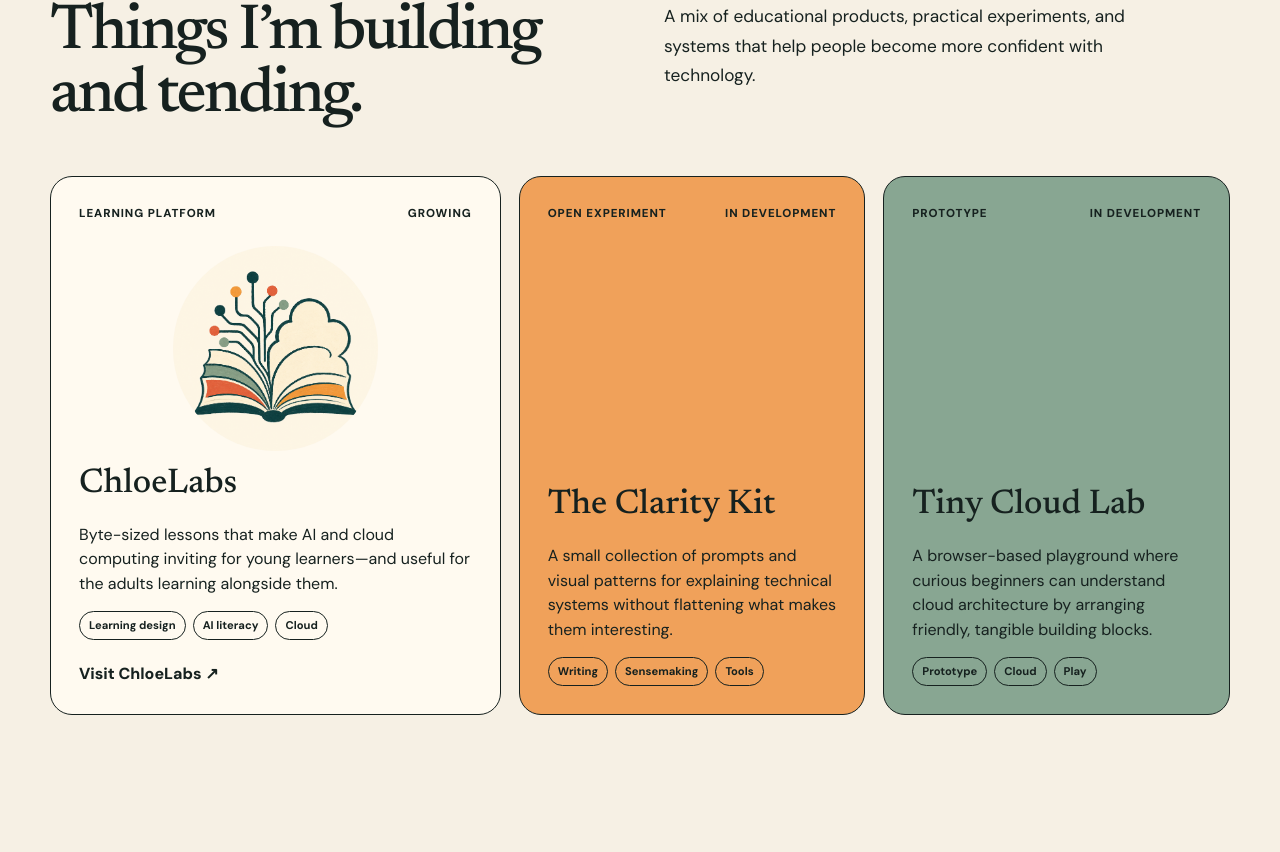
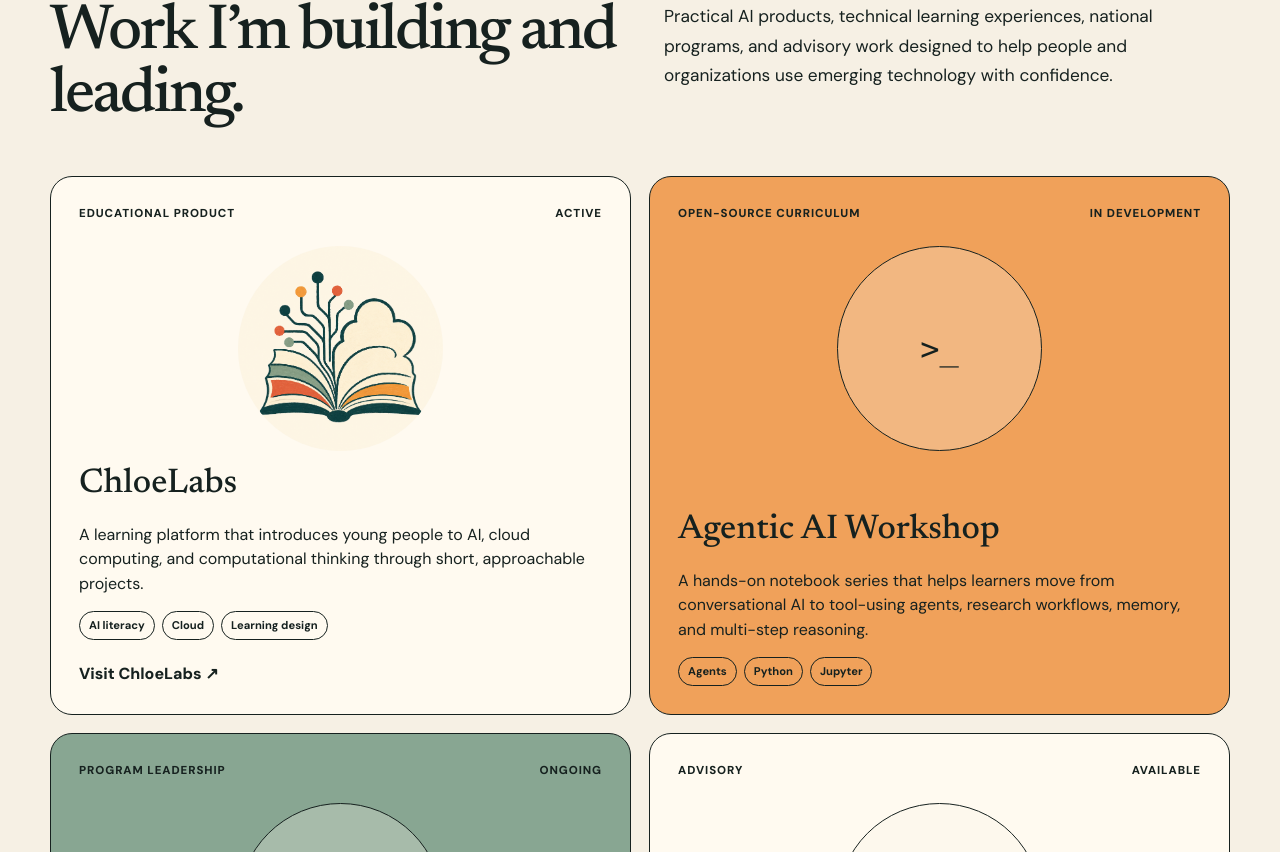
Before and after one commit to amanda-tan/personal-site, a Next.js app: page / in a window 1280 px wide. Shown: the part 1028-1880 px from the top of the page. Built offline with nearby package versions, Linux system fonts and the light colour scheme; no server answers.

Commit message:
fixed css

```diff
--- a/app/globals.css
+++ b/app/globals.css
@@ -128,7 +128,7 @@
   margin: 0;
 }
 .section-heading > p:last-child { font-size: 1.08rem; line-height: 1.7; margin: 0; max-width: 520px; }
-.project-grid { display: grid; gap: 18px; grid-template-columns: 1.3fr 1fr 1fr; }
+.project-grid { display: grid; gap: 18px; grid-template-columns: repeat(2, minmax(0, 1fr)); }
 .project-card {
   border: 1px solid var(--ink);
   border-radius: 22px;
@@ -141,8 +141,23 @@
 .card-1 { background: var(--paper); }
 .card-2 { background: var(--apricot); }
 .card-3 { background: var(--sage); }
+.card-4 { background: var(--paper); }
 .card-topline { display: flex; font-size: 0.72rem; font-weight: 800; justify-content: space-between; letter-spacing: 0.08em; text-transform: uppercase; }
 .card-illustration { align-self: center; border-radius: 50%; height: 205px; margin: 24px 0 8px; object-fit: cover; width: 205px; }
+.card-symbol {
+  align-items: center;
+  align-self: center;
+  background: rgba(246, 240, 228, 0.28);
+  border: 1px solid currentColor;
+  border-radius: 50%;
+  display: flex;
+  font-family: var(--font-mono), monospace;
+  font-size: 2rem;
+  height: 205px;
+  justify-content: center;
+  margin: 24px 0 8px;
+  width: 205px;
+}
 .project-card h3 { font-family: var(--font-serif), serif; font-size: 2.15rem; font-weight: 500; margin: auto 0 12px; }
 .project-card p { line-height: 1.55; }
 .project-card > a { font-weight: 800; margin-top: 22px; }
@@ -232,7 +247,6 @@
   .hero { padding-top: 80px; }
   .hero-art { width: min(680px, 100%); }
   .project-grid { grid-template-columns: 1fr 1fr; }
-  .project-card:first-child { grid-column: 1 / -1; }
   .about-grid { gap: 150px; }
   .now-card { justify-self: stretch; max-width: none; }
   .contact-inner { align-items: start; grid-template-columns: 1fr; }
@@ -252,7 +266,6 @@
   .section-heading { grid-template-columns: 1fr; }
   .section-heading .eyebrow { grid-column: auto; }
   .project-grid { grid-template-columns: 1fr; }
-  .project-card:first-child { grid-column: auto; }
   .project-card { min-height: 460px; }
   .notes-layout { gap: 54px; }
   .now-card { padding: 108px 28px 28px; }
--- a/app/page.tsx
+++ b/app/page.tsx
@@ -7,6 +7,7 @@
   const { profile, projects, now } = siteContent;
   const basePath = process.env.BASE_PATH ?? "";
   const nowIcons = ["▤", ">_", "✦"];
+  const projectSymbols = [">_", "◎", "↗"];
 
   return (
     <main>
@@ -63,10 +64,11 @@
       <section className="section-shell section" id="work">
         <div className="section-heading">
           <p className="eyebrow">Selected work</p>
-          <h2>Things I’m building and tending.</h2>
+          <h2>Work I’m building and leading.</h2>
           <p>
-            A mix of educational products, practical experiments, and systems
-            that help people become more confident with technology.
+            Practical AI products, technical learning experiences, national
+            programs, and advisory work designed to help people and
+            organizations use emerging technology with confidence.
           </p>
         </div>
         <div className="project-grid">
@@ -84,6 +86,11 @@
                   width={380}
                   height={380}
                 />
+              )}
+              {index > 0 && (
+                <div className="card-symbol" aria-hidden="true">
+                  {projectSymbols[index - 1]}
+                </div>
               )}
               <h3>{project.title}</h3>
               <p>{project.description}</p>
--- a/app/site-content.ts
+++ b/app/site-content.ts
@@ -17,29 +17,40 @@
   projects: [
     {
       title: "ChloeLabs",
-      kind: "Learning platform",
-      status: "Growing",
+      kind: "Educational product",
+      status: "Active",
       description:
-        "Byte-sized lessons that make AI and cloud computing inviting for young learners—and useful for the adults learning alongside them.",
-      tags: ["Learning design", "AI literacy", "Cloud"],
-      href: "https://chloelabs.github.io/chloelabs/",
+        "A learning platform that introduces young people to AI, cloud computing, and computational thinking through short, approachable projects.",
+      tags: ["AI literacy", "Cloud", "Learning design"],
+      href: "https://chloelabs.io",
       linkLabel: "Visit ChloeLabs",
     },
     {
-      title: "The Clarity Kit",
-      kind: "Open experiment",
+      title: "Agentic AI Workshop",
+      kind: "Open-source curriculum",
       status: "In development",
       description:
-        "A small collection of prompts and visual patterns for explaining technical systems without flattening what makes them interesting.",
-      tags: ["Writing", "Sensemaking", "Tools"],
+        "A hands-on notebook series that helps learners move from conversational AI to tool-using agents, research workflows, memory, and multi-step reasoning.",
+      tags: ["Agents", "Python", "Jupyter"],
     },
     {
-      title: "Tiny Cloud Lab",
-      kind: "Prototype",
-      status: "In development",
+      title: "AI Enablement at Scale",
+      kind: "Program leadership",
+      status: "Ongoing",
       description:
-        "A browser-based playground where curious beginners can understand cloud architecture by arranging friendly, tangible building blocks.",
-      tags: ["Prototype", "Cloud", "Play"],
+        "National programs, workshops, and technical resources that help researchers and institutions build practical capability in AI and advanced computing.",
+      tags: ["Strategy", "Research", "Education"],
+    },
+    {
+      title: "AI Strategy & Enablement",
+      kind: "Advisory",
+      status: "Available",
+      description:
+        "Advisory support for universities, research organizations, nonprofits, and technical teams developing practical AI adoption strategies, learning programs, and agentic workflows.",
+      tags: ["AI strategy", "Enablement", "Workshops"],
+      href:
+        "mailto:amandach.tan@gmail.com?subject=AI%20Strategy%20%26%20Enablement%20Inquiry",
+      linkLabel: "Get in touch",
     },
   ],
   now: {
```
